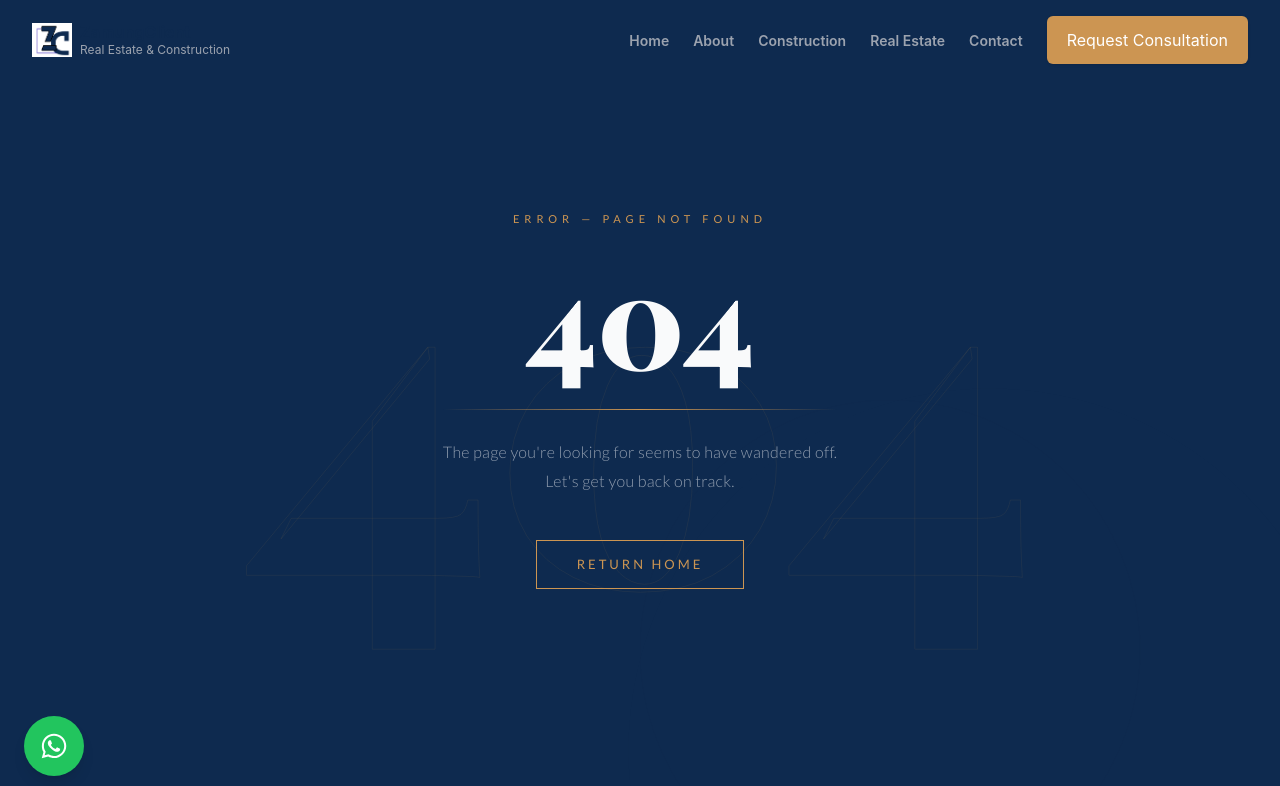
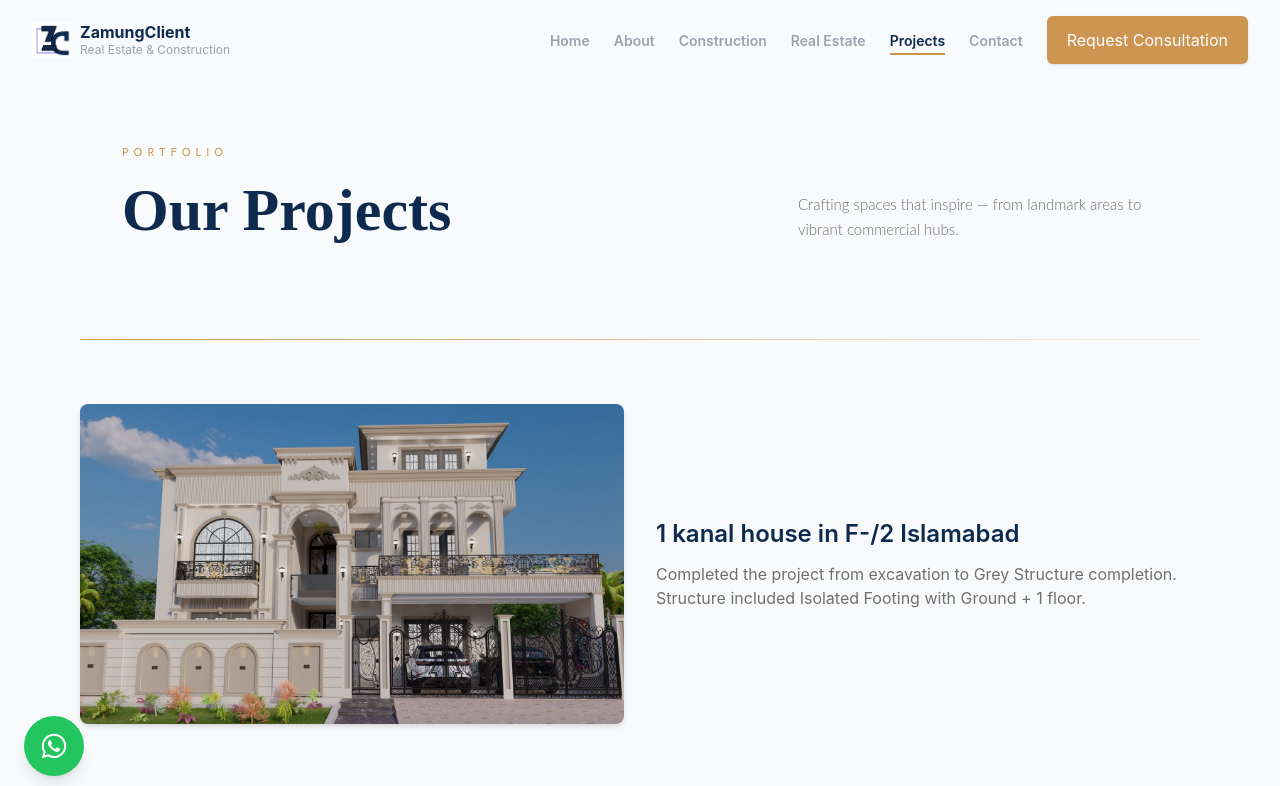
Before and after one commit to iNoumanMalik/landmark-builders, a React (Vite) app: page /projects in a window 1280 px wide. Shown: the top 786 px of the page. Built offline with nearby package versions, Linux system fonts and the light colour scheme.

Commit message:
added new project page with route

```diff
--- a/src/App.jsx
+++ b/src/App.jsx
@@ -12,6 +12,7 @@ const About = lazy(() => import("./pages/About.jsx"));
 const Construction = lazy(() => import("./pages/Construction.jsx"));
 const RealEstate = lazy(() => import("./pages/RealEstate.jsx"));
 const Contact = lazy(() => import("./pages/Contact.jsx"));
+const Projects = lazy(() => import("./pages/Projects.jsx"));
 
 function App() {
   return (
@@ -31,6 +32,7 @@ function App() {
             <Route path="/about" element={<About />} />
             <Route path="/construction" element={<Construction />} />
             <Route path="/realestate" element={<RealEstate />} />
+            <Route path="/projects" element={<Projects />} />
             <Route path="/contact" element={<Contact />} />
             {/* 404 page */}
             <Route path="*" element={<NotFound />} />
--- a/src/components/Navbar.jsx
+++ b/src/components/Navbar.jsx
@@ -7,6 +7,7 @@ const navItems = [
   { to: "/about", label: "About" },
   { to: "/construction", label: "Construction" },
   { to: "/realestate", label: "Real Estate" },
+  { to: "/projects", label: "Projects" },
   { to: "/contact", label: "Contact" },
 ];
 
--- /dev/null
+++ b/src/pages/Projects.jsx
@@ -0,0 +1,128 @@
+import React, { useRef, useState, useEffect } from "react";
+import projectA from "../assets/hero-bg.jpeg";
+import projectB from "../assets/project-image.jpeg";
+
+const projectsData = [
+  {
+    title: "1 kanal house in F-/2 Islamabad",
+    description:
+      "Completed the project from excavation to Grey Structure completion. Structure included Isolated Footing with Ground + 1 floor.",
+    image: projectA,
+  },
+  {
+    title: "1 Kanal House in BaniGala",
+    description:
+      "This Project is located in Banigala Zakria Lane. It has a covered area of 5500 sq-ft. The project was completed with top notch quality",
+    image: projectB,
+  },
+];
+
+export default function Projects() {
+  const headerRef = useRef(null);
+  const [headerInView, setHeaderInView] = useState(false);
+
+  // Intersection Observer to detect header in view
+  useEffect(() => {
+    const observer = new IntersectionObserver(
+      ([entry]) => setHeaderInView(entry.isIntersecting),
+      { threshold: 0.2 },
+    );
+
+    if (headerRef.current) observer.observe(headerRef.current);
+    return () => observer.disconnect();
+  }, []);
+
+  return (
+    <div className="max-w-6xl mx-auto py-16 px-4 space-y-16">
+      {/* Page Header */}
+      <div
+        ref={headerRef}
+        style={{
+          maxWidth: "1100px",
+          margin: "0 auto",
+          padding: "80px 32px 60px",
+          opacity: headerInView ? 1 : 0,
+          transform: headerInView ? "none" : "translateY(24px)",
+          transition: "opacity 0.7s ease, transform 0.7s ease",
+        }}
+      >
+        <p
+          style={{
+            fontFamily: "'Lato', sans-serif",
+            fontSize: "11px",
+            letterSpacing: "5px",
+            textTransform: "uppercase",
+            color: "#CC9552",
+            marginBottom: "16px",
+          }}
+        >
+          Portfolio
+        </p>
+        <div
+          style={{
+            display: "flex",
+            alignItems: "flex-end",
+            justifyContent: "space-between",
+            flexWrap: "wrap",
+            gap: "16px",
+          }}
+        >
+          <h1
+            style={{
+              fontFamily: "'Playfair Display', serif",
+              fontSize: "clamp(36px, 5vw, 60px)",
+              fontWeight: 700,
+              color: "#0E2A4F",
+              lineHeight: 1.1,
+              margin: 0,
+            }}
+          >
+            Our Projects
+          </h1>
+          <p
+            style={{
+              fontFamily: "'Lato', sans-serif",
+              fontWeight: 300,
+              fontSize: "15px",
+              color: "#707070",
+              maxWidth: "360px",
+              lineHeight: 1.7,
+              margin: 0,
+            }}
+          >
+            Crafting spaces that inspire — from landmark areas to vibrant
+            commercial hubs.
+          </p>
+              </div>
+
+      </div>
+
+            <div style={{ height: "1px", background: "linear-gradient(to right, #CC9552, rgba(204,149,82,0.1))", marginTop: "36px" }} />
+
+      {/* Project Cards */}
+      {projectsData.map((project, idx) => (
+        <div
+          key={idx}
+          className={`flex flex-col md:flex-row items-center gap-8 ${
+            idx % 2 !== 0 ? "md:flex-row-reverse" : ""
+          }`}
+        >
+          <div className="md:w-1/2 w-full h-64 md:h-80 overflow-hidden rounded-lg shadow-md">
+            <img
+              src={project.image}
+              alt={project.title}
+              className="w-full h-full object-cover"
+            />
+          </div>
+
+          <div className="md:w-1/2 w-full">
+            <h2 className="text-2xl font-semibold text-primary mb-3">
+              {project.title}
+            </h2>
+            <p className="text-warmGray">{project.description}</p>
+          </div>
+        </div>
+      ))}
+    </div>
+  );
+}
```
Also changed, not shown: src/assets/project-image.jpeg (added).
